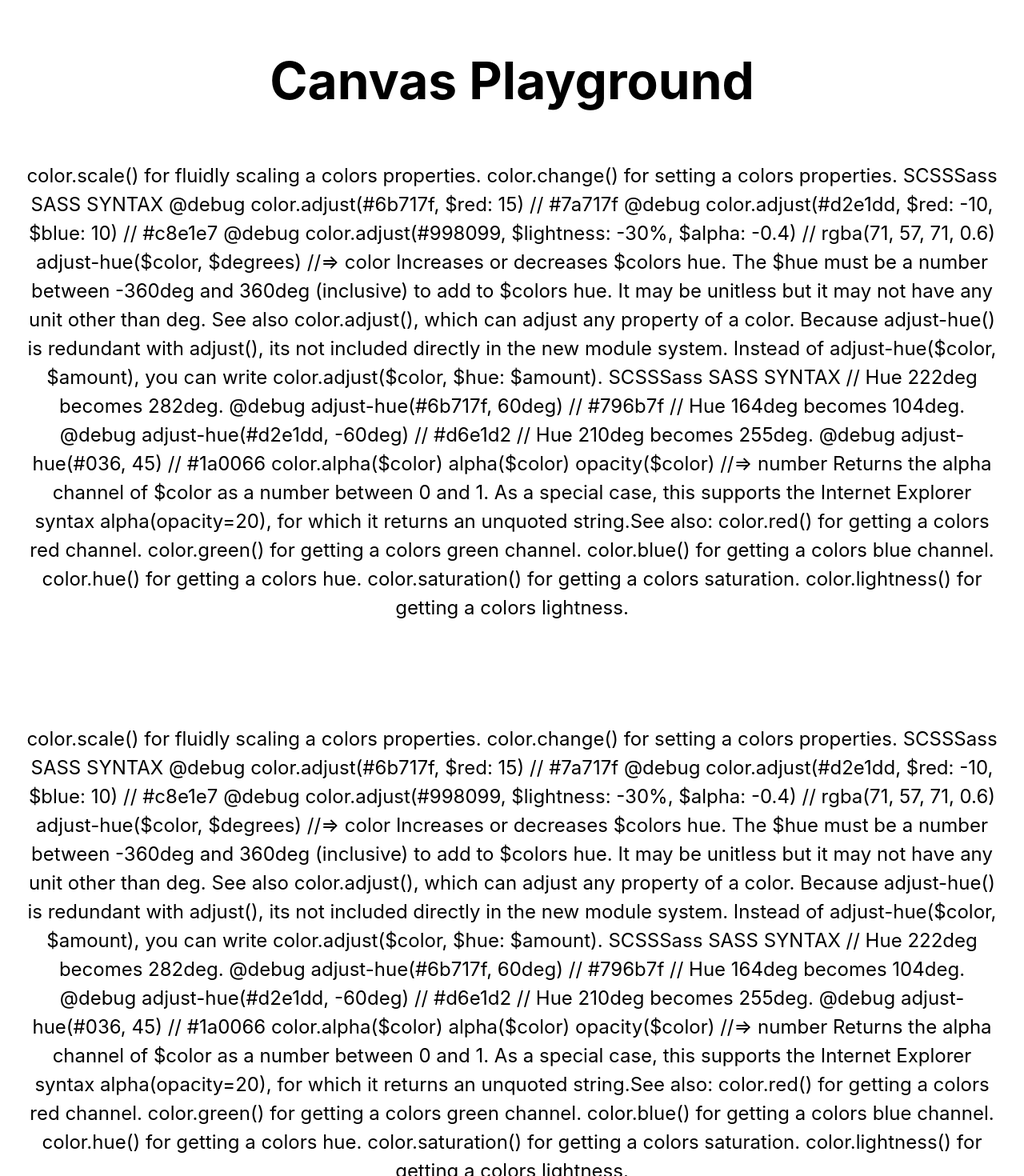
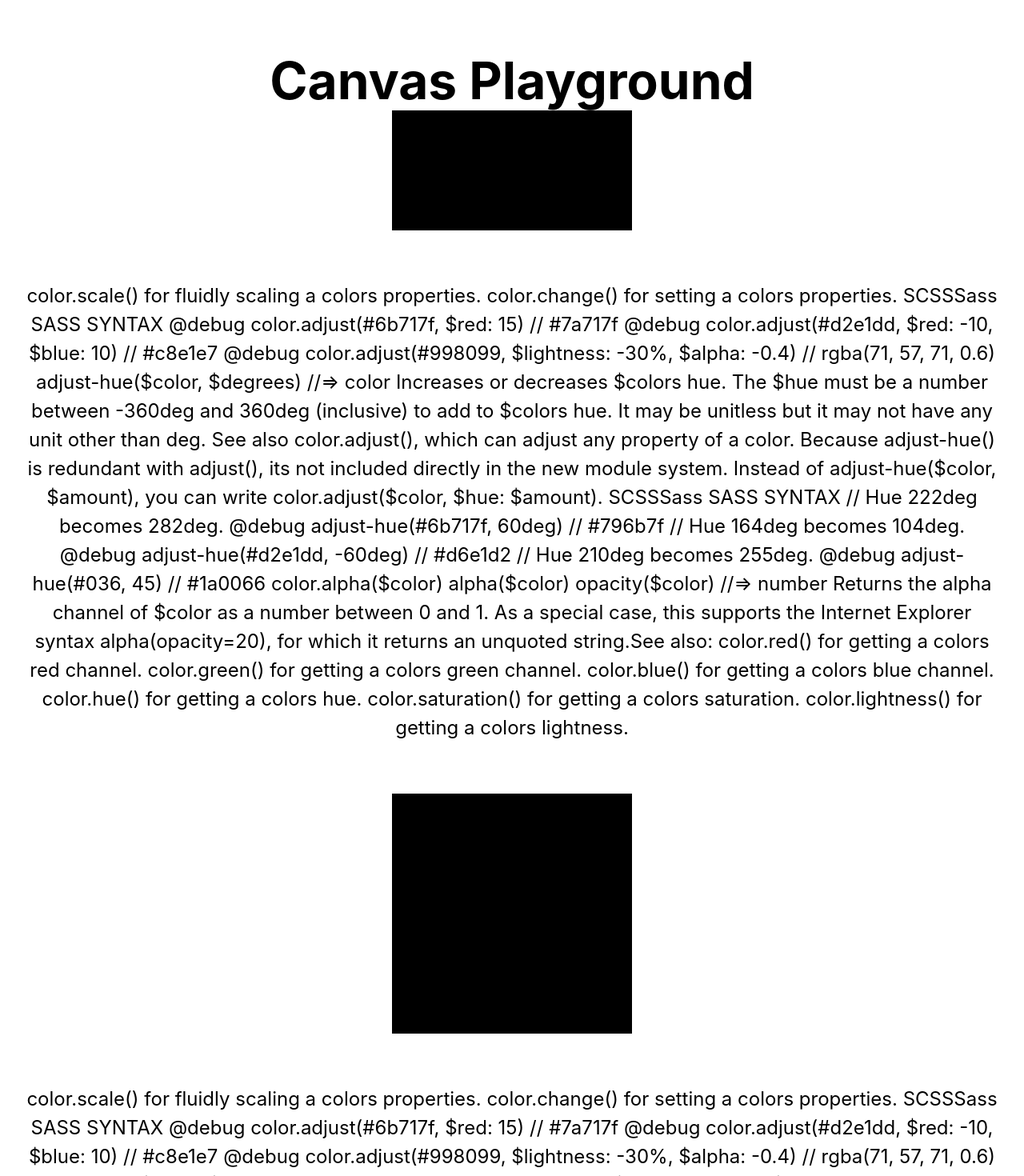
Before and after one commit to rachelrly/ga-playground, a Next.js app: page / in a window 1280 px wide. Shown: the top 1470 px of the page at 80% size. Built offline with nearby package versions, Linux system fonts and the light colour scheme.

Commit message:
sets up canvas

```diff
--- a/components/Canvas.js
+++ b/components/Canvas.js
@@ -1,3 +1,17 @@
-export function Canvas(){
+import {useRef, useEffect} from 'react'
 
+export function Canvas(props){
+    const canvasRef = useRef(null)
+
+    useEffect(()=>{
+        const canvas = canvasRef.current
+        const context = canvas.getContext('2d')
+        //Our first draw
+        context.fillStyle = '#000000'
+        context.fillRect(0, 0, context.canvas.width, context.canvas.height)
+    },[])
+
+    return (
+        <canvas ref={canvasRef} {...props}/>
+    )
 }
--- a/pages/index.js
+++ b/pages/index.js
@@ -1,6 +1,7 @@
 import Head from 'next/head'
 import {TEXT} from '../constants/text'
 import { Paragraph } from '../components/Paragraph'
+import { Canvas } from '../components/Canvas'
 import styles from '../styles/Home.module.css'
 
 export default function Home() {
@@ -16,7 +17,11 @@ export default function Home() {
         <h1 className={styles.title}>
           Canvas Playground
         </h1>
+        <Canvas />
         <Paragraph content={TEXT} />
+        <Canvas />
+        <Canvas />
+
         <Paragraph content={TEXT} />
         <Paragraph content={TEXT} />
         <Paragraph content={TEXT} />
```
Also changed, not shown: 1 other file (tests, documents, lock files or other folders).
